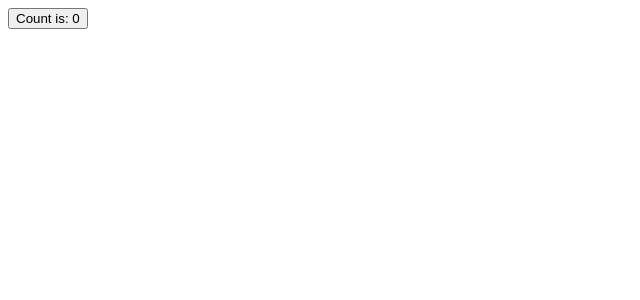
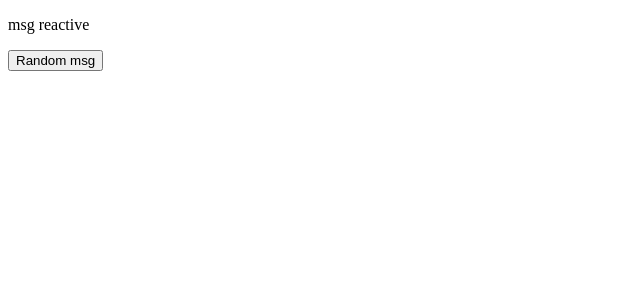
Before and after one commit to frontendway/vue3-learn, a Vue app: page / in a window 1280 px wide. Shown: the top 300 px of the page, without its empty margins (0-640 px from the left). Built offline with nearby package versions, Linux system fonts and the light colour scheme.

Commit message:
响应式分析

```diff
--- /dev/null
+++ b/src/learn/reactive/cleanUp.vue
@@ -0,0 +1,37 @@
+<template>
+  <div v-if="state.showMsg">
+    {{ state.msg }}
+  </div>
+  <div v-else>
+    {{ Math.random() }}
+  </div>
+  <button @click="toggle">Toggle Msg</button>
+  <button @click="switchView">Switch View</button>
+</template>
+
+<script>
+import { reactive } from 'vue'
+
+export default {
+  setup() {
+    const state = reactive({
+      msg: 'Hello World',
+      showMsg: true
+    })
+
+    function toggle() {
+      state.msg = state.msg === 'Hello World' ? 'Hello Vue' : 'Hello World'
+    }
+
+    function switchView() {
+      state.showMsg = !state.showMsg
+    }
+
+    return {
+      toggle,
+      switchView,
+      state
+    }
+  }
+}
+</script>
--- /dev/null
+++ b/src/learn/reactive/index.vue
@@ -0,0 +1,33 @@
+<template>
+  <div>
+    <p>{{ state.msg.subMsg }}</p>
+    <button @click="random">Random msg</button>
+  </div>
+</template>
+<script>
+import { reactive } from 'vue'
+
+export default {
+  setup() {
+    const state = reactive({
+      msg: {
+        subMsg: 'msg reactive',
+        a: {
+          b: {
+            c: {}
+          }
+        }
+      }
+    })
+
+    const random = function() {
+      state.msg.subMsg = Math.random()
+    }
+
+    return {
+      random,
+      state
+    }
+  }
+}
+</script>
--- /dev/null
+++ b/src/learn/reactive/readonly.vue
@@ -0,0 +1,26 @@
+<template>
+  <div>
+    <p>{{ state.msg }}</p>
+    <button @click="random">Random msg</button>
+  </div>
+</template>
+<script>
+import { readonly } from 'vue'
+
+export default {
+  setup() {
+    const state = readonly({
+      msg: 'msg reactive'
+    })
+
+    const random = function() {
+      state.msg = Math.random()
+    }
+
+    return {
+      random,
+      state
+    }
+  }
+}
+</script>
--- /dev/null
+++ b/src/learn/reactive/ref.vue
@@ -0,0 +1,24 @@
+<template>
+  <div>
+    <p>{{ refState }}</p>
+    <button @click="random">Random msg</button>
+  </div>
+</template>
+<script>
+import { ref } from 'vue'
+
+export default {
+  setup() {
+    const refState = ref('msg ref')
+
+    const random = function() {
+      refState.value = Math.random()
+    }
+
+    return {
+      random,
+      refState
+    }
+  }
+}
+</script>
--- a/src/learn/setup/index.vue
+++ b/src/learn/setup/index.vue
@@ -7,16 +7,18 @@
 </template>
 
 <script>
-import { reactive, computed } from 'vue'
+import { reactive } from 'vue'
 
 export default {
   setup() {
     const state = reactive({
       count: 0
     })
+
     function increment() {
       state.count++
     }
+
     return {
       state,
       increment
```
Also changed, not shown: src/main.js (+18 -2 lines).
